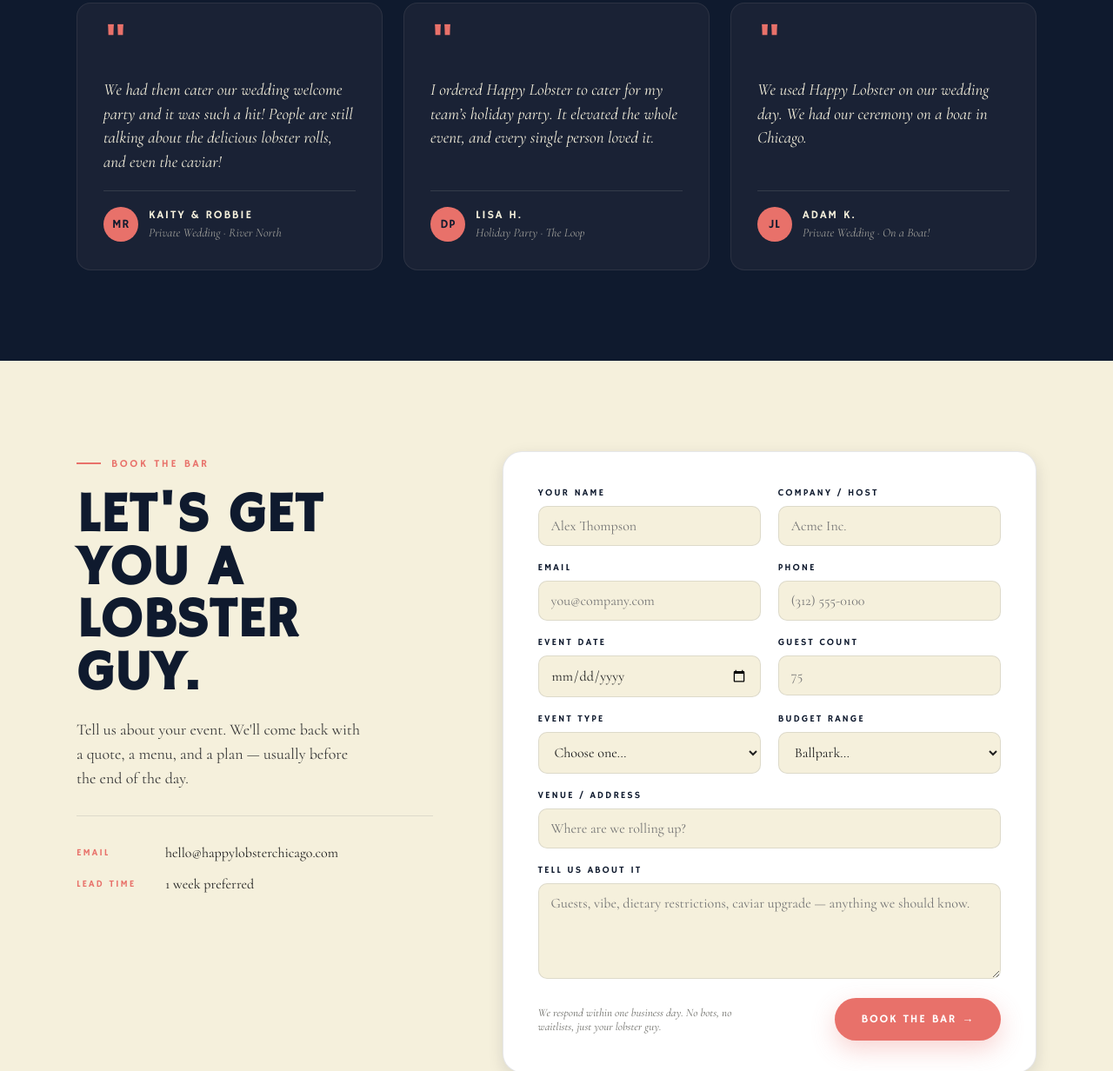
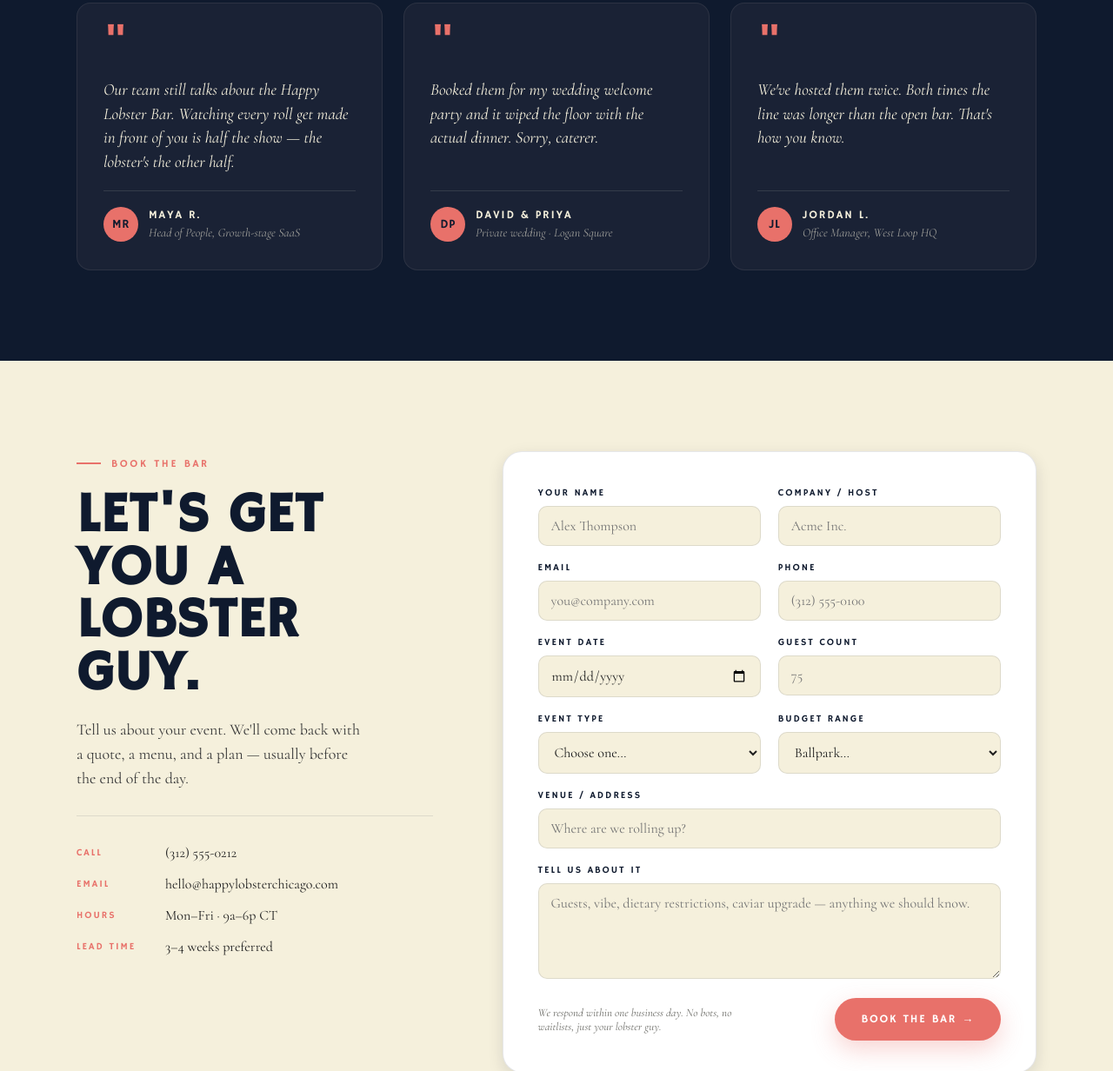
Before and after one commit to happylobsterchi/happy-lobster-bar-page, a website: page public/index.html in a window 1280 px wide. Shown: the part 2703-3935 px from the top of the page at 87% size. Drawn offline with Linux system fonts and the light colour scheme.

Commit message:
Update index.html

```diff
--- a/public/index.html
+++ b/public/index.html
@@ -1,6 +1,5 @@
 <!doctype html>
 <html lang="en">
-  <script src="https://cdn.jsdelivr.net/npm/@iframe-resizer/child@5.3.2"></script>
 <head>
 <meta charset="utf-8" />
 <title>The Bar · Happy Lobster</title>
@@ -10,12 +9,19 @@
 <link rel="stylesheet" href="colors_and_type.css" />
 <link rel="stylesheet" href="bar.css" />
 <style>
-  html, body { margin: 0; padding: 0; background: var(--hl-navy); }
-  /* Iframe-friendly: full-width, no artboard wrapper */
-  body { overflow-x: hidden; }
+  html, body {
+    margin: 0;
+    padding: 0;
+    background: var(--hl-navy);
+    overscroll-behavior: none;
+    -webkit-overflow-scrolling: touch;
+  }
+  /* Iframe-friendly: full-width, no artboard wrapper, no internal scroll */
+  html { overflow: hidden; }
+  body { overflow-x: hidden; overflow-y: visible; }
   .page-wrap { width: 100%; max-width: 1440px; margin: 0 auto; }
-  /* Hide nav/footer since this is embedded in Webflow which has its own */
 </style>
+<script src="https://cdn.jsdelivr.net/npm/@iframe-resizer/child@5.3.2"></script>
 </head>
 <body>
 
@@ -152,31 +158,31 @@
     <div class="quotes">
       <div class="quote-card">
         <div class="mark">"</div>
-        <div class="body">We had them cater our wedding welcome party and it was such a hit! People are still talking about the delicious lobster rolls, and even the caviar!</div>
+        <div class="body">Our team still talks about the Happy Lobster Bar. Watching every roll get made in front of you is half the show — the lobster's the other half.</div>
         <div class="by">
           <div class="avatar">MR</div>
           <div>
-            <div class="who">Kaity &amp; Robbie<div class="role">Private Wedding · River North</div></div>
+            <div class="who">Maya R.<div class="role">Head of People, Growth-stage SaaS</div></div>
           </div>
         </div>
       </div>
       <div class="quote-card">
         <div class="mark">"</div>
-        <div class="body">I ordered Happy Lobster to cater for my team’s holiday party. It elevated the whole event, and every single person loved it.</div>
+        <div class="body">Booked them for my wedding welcome party and it wiped the floor with the actual dinner. Sorry, caterer.</div>
         <div class="by">
           <div class="avatar">DP</div>
           <div>
-            <div class="who">Lisa H.<div class="role">Holiday Party · The Loop</div></div>
+            <div class="who">David &amp; Priya<div class="role">Private wedding · Logan Square</div></div>
           </div>
         </div>
       </div>
       <div class="quote-card">
         <div class="mark">"</div>
-        <div class="body">We used Happy Lobster on our wedding day. We had our ceremony on a boat in Chicago.</div>
+        <div class="body">We've hosted them twice. Both times the line was longer than the open bar. That's how you know.</div>
         <div class="by">
           <div class="avatar">JL</div>
           <div>
-            <div class="who">Adam K.<div class="role">Private Wedding · On a Boat!</div></div>
+            <div class="who">Jordan L.<div class="role">Office Manager, West Loop HQ</div></div>
           </div>
         </div>
       </div>
@@ -192,10 +198,10 @@
       <h2>Let's get you a lobster guy.</h2>
       <p>Tell us about your event. We'll come back with a quote, a menu, and a plan — usually before the end of the day.</p>
       <div class="contacts">
-
+        <div class="row"><span class="lbl">Call</span>(312) 555-0212</div>
         <div class="row"><span class="lbl">Email</span>hello@happylobsterchicago.com</div>
-
-        <div class="row"><span class="lbl">Lead time</span>1 week preferred</div>
+        <div class="row"><span class="lbl">Hours</span>Mon–Fri · 9a–6p CT</div>
+        <div class="row"><span class="lbl">Lead time</span>3–4 weeks preferred</div>
       </div>
     </div>
 
```
